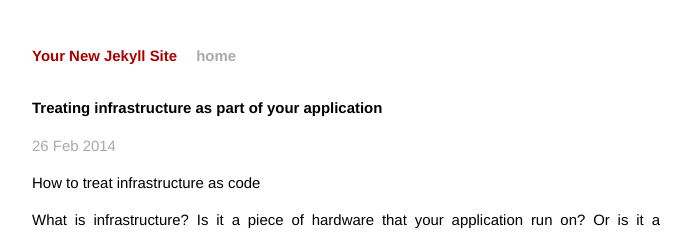
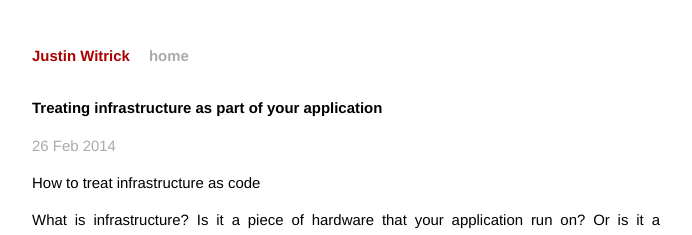
Before and after one commit to jwitrick/jwitrick.github.io, a Jekyll site: the page built from _posts/2014-02-26-Treating-infrastructure-as-part-of-your-application.markdown, in a window 1280 px wide. Shown: the top 235 px of the page, without its empty margins (294-986 px from the left). Built offline with Jekyll 4.4.1, drawn with Linux system fonts in a browser that asks for light colours; Markdown is read by kramdown in place of the engine named in the settings.

Commit message:
updated name

```diff
--- a/_config.yml
+++ b/_config.yml
@@ -1,3 +1,3 @@
-name: Your New Jekyll Site
+name: Justin Witrick
 markdown: redcarpet
 pygments: true
--- a/index.html
+++ b/index.html
@@ -1,6 +1,6 @@
 ---
 layout: default
-title: Your New Jekyll Site
+title: Justin Witrick
 ---
 
 <div id="home">
```
